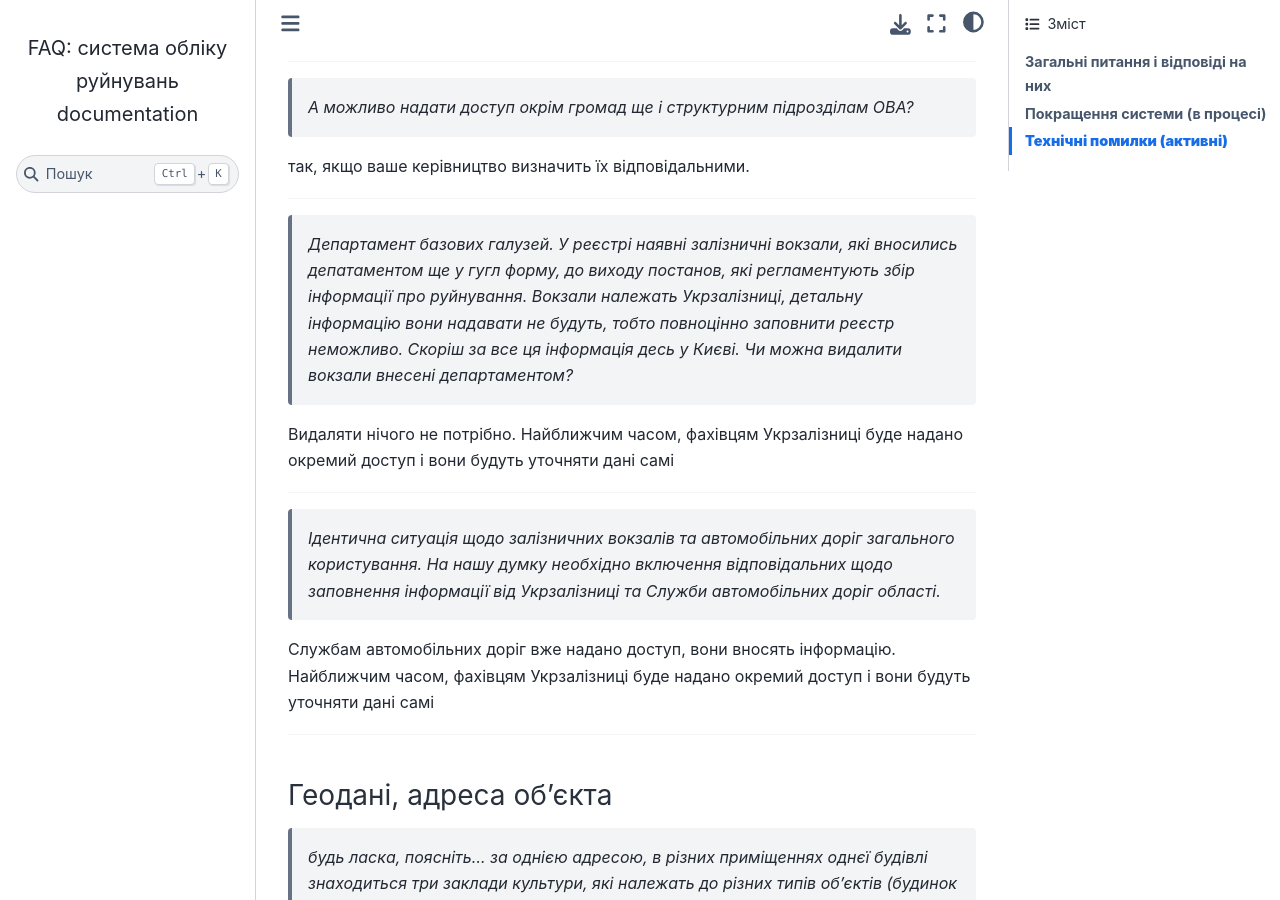
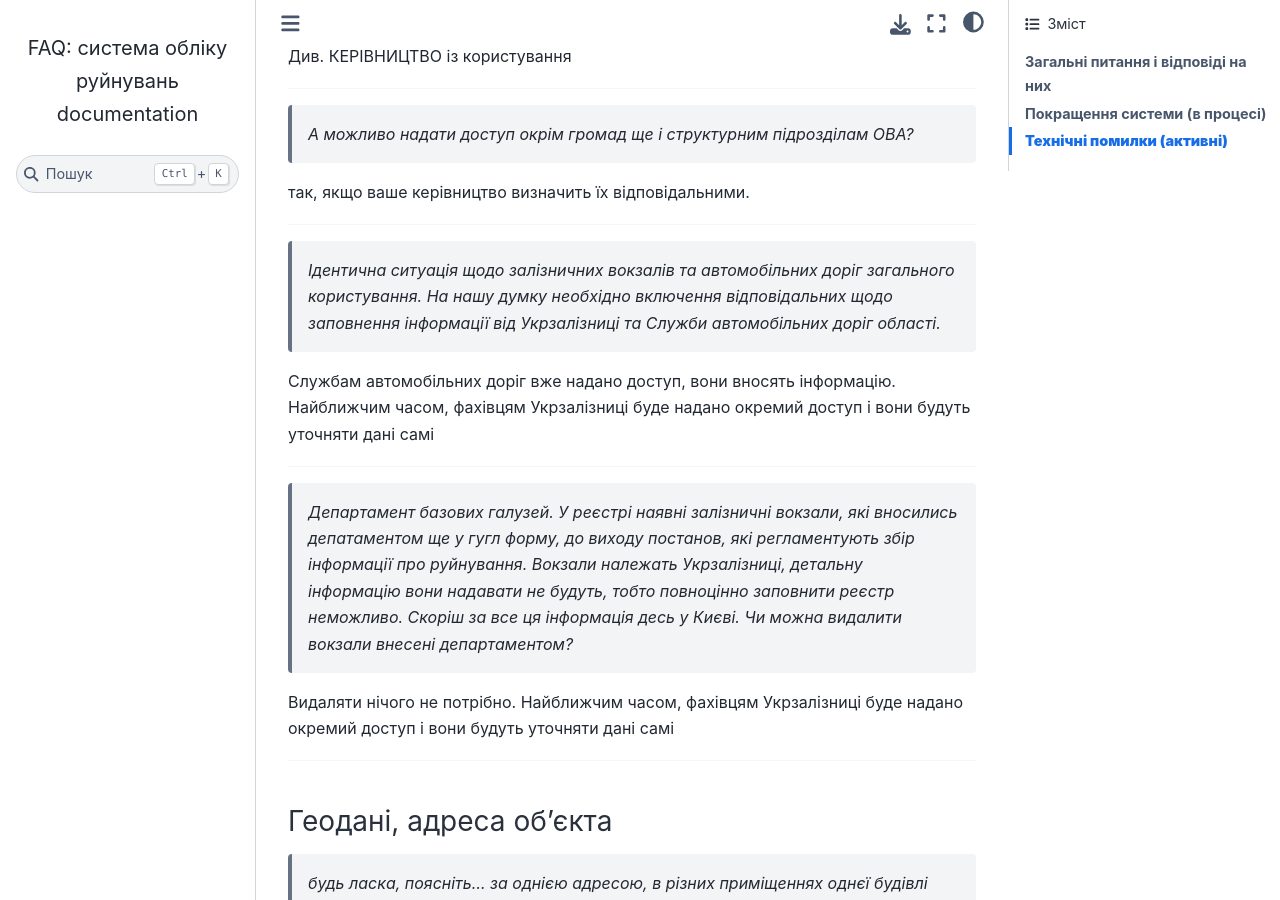
Before and after one commit to hp0404/docs.rebuild, a Sphinx documentation site: the page built from docs/source/index.md, in a window 1280 px wide and 900 px high, scrolled down 24056 px. Built offline with Sphinx 7.4.7 and the Sphinx Book theme 1.1.4, drawn with Linux system fonts in a browser that asks for light colours; some of the changed text lies outside the part shown.

Commit message:
Updated docs

```diff
--- a/docs/source/index.md
+++ b/docs/source/index.md
@@ -481,14 +481,14 @@
 jpg, jpeg, png, webp, одне фото до 10Мб, до 5 фото в об'єкт
 
 ---
+> *Куди вносити зруйновану вхідну групу?*
+
+Площу руйнувань вхідної групи відносити до площі руйнувань фасаду
+
+---
 > *Куди вносити зруйновані балконні двері?*
 
 Балконні двері відносити до площі руйнувань ВІКОН
-
----
-> *Куди вносити зруйновану вхідну групу?*
-
-Площу руйнувань вхідної групи відносити до площі руйнувань фасаду
 
 ---
 > *В режимі "Редагування об'єкта" - "Пошкодження" в графі "Кількість працівників, осіб" вказувати станом на яку дату?*
@@ -590,14 +590,14 @@
 так, якщо ваше керівництво визначить їх відповідальними.
 
 ---
+> *Ідентична ситуація щодо залізничних вокзалів та автомобільних доріг загального користування. На нашу думку необхідно включення відповідальних щодо заповнення інформації від Укрзалізниці та Служби автомобільних доріг області.*
+
+Службам автомобільних доріг вже надано доступ, вони вносять інформацію. Найближчим часом, фахівцям Укрзалізниці буде надано окремий доступ і вони будуть уточняти дані самі
+
+---
 > *Департамент базових галузей. У реєстрі наявні залізничні вокзали, які вносились депатаментом ще у гугл форму, до виходу постанов, які регламентують збір інформації про руйнування. Вокзали належать Укрзалізниці, детальну інформацію вони надавати не будуть, тобто повноцінно заповнити реєстр неможливо. Скоріш за все ця інформація десь у Києві. Чи можна видалити вокзали внесені департаментом?*
 
 Видаляти нічого не потрібно. Найближчим часом, фахівцям Укрзалізниці буде надано окремий доступ і вони будуть уточняти дані самі
-
----
-> *Ідентична ситуація щодо залізничних вокзалів та автомобільних доріг загального користування. На нашу думку необхідно включення відповідальних щодо заповнення інформації від Укрзалізниці та Служби автомобільних доріг області.*
-
-Службам автомобільних доріг вже надано доступ, вони вносять інформацію. Найближчим часом, фахівцям Укрзалізниці буде надано окремий доступ і вони будуть уточняти дані самі
 
 <!-- system ends -->
 
```
Also changed, not shown: other parts of docs/source/index.md (+7 -2 lines).
